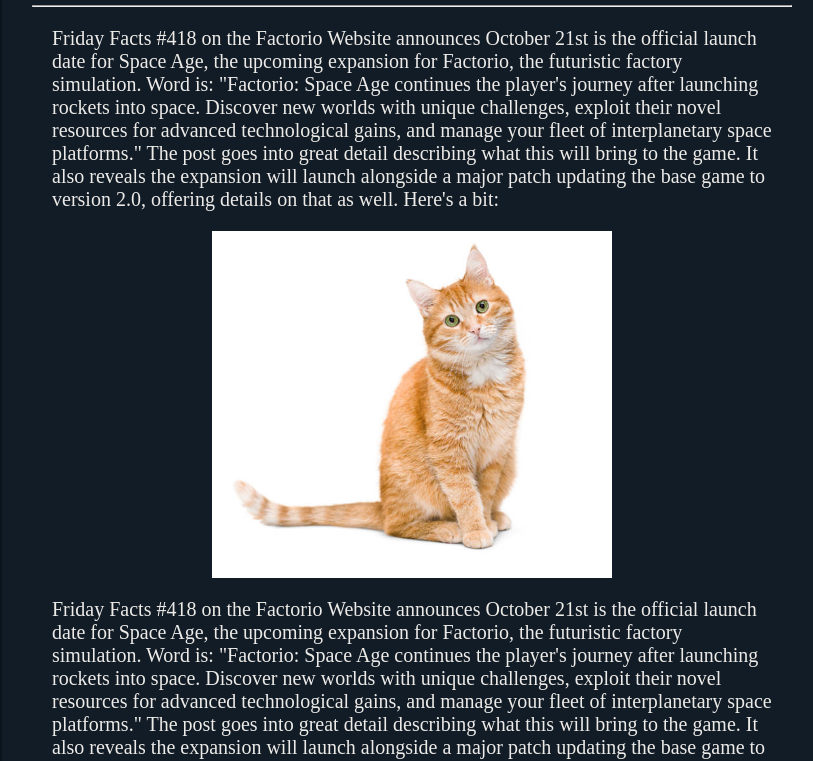
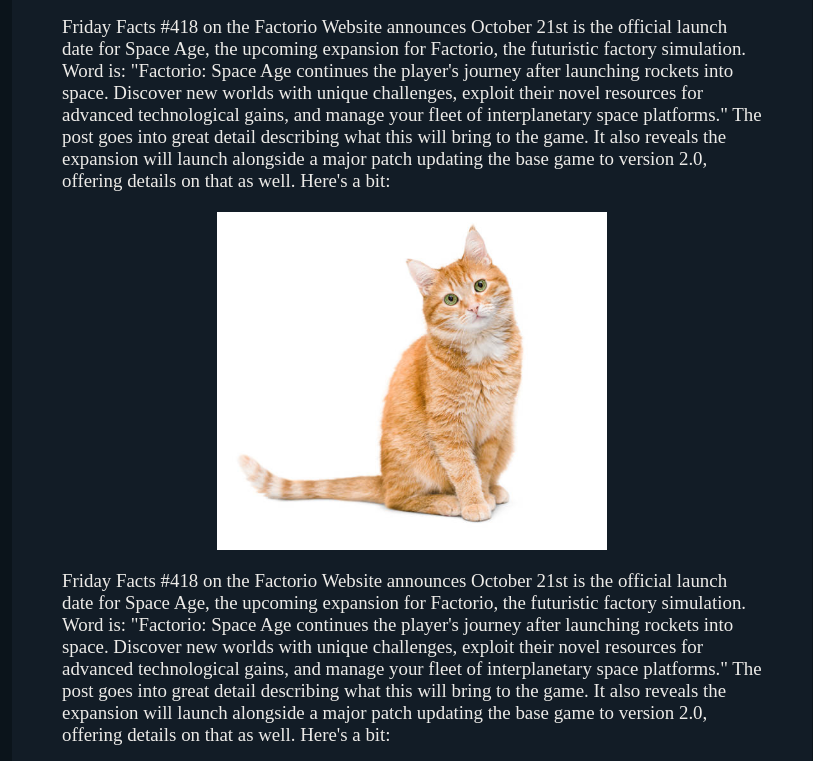
Before and after one commit to Bly7/mysite, a plain HTML site: page index.html in a window 1280 px wide. Shown: the part 575-1336 px from the top of the page, without its empty margins (228-1041 px from the left). Drawn offline with Linux system fonts and the light colour scheme.

Commit message:
Using 5mm for article-body font-size

```diff
--- a/index.html
+++ b/index.html
@@ -25,7 +25,9 @@
 	</center>
 </div>
 
-<!-- This is an article -->
+<!-- These are the articles -->
+
+<div class="articleHolder">
 
 	<div class="article">
 		<h1 class="article-title">
@@ -66,5 +68,7 @@
 		<img class="article-image" src="Images/cat1.jpg" alt="Cat1 image">
 	</div>
 
+</div>
+
 </body>
 </html>
--- a/styles/main.css
+++ b/styles/main.css
@@ -9,13 +9,17 @@ div.navigation
 	padding:10px;
 }
 
+div.articleHolder
+{
+	max-width:800px;
+	margin-inline: auto;
+}
+
 div.article
 {
 	color:#EDEBE8;
 	background-color:#121C26;
 	padding:10px;
-	max-width:800px;
-	margin-inline: auto;
 	border-radius:10px;
 	margin-top: 10px;
 }
@@ -37,7 +41,7 @@ p.article-body
 {
 	padding-left:40px;
 	padding-right:40px;
-	font-size:20px;
+	font-size:5mm;
 }
 
 img.article-image
```
Lines whose indentation alone changed are shown as unchanged.
